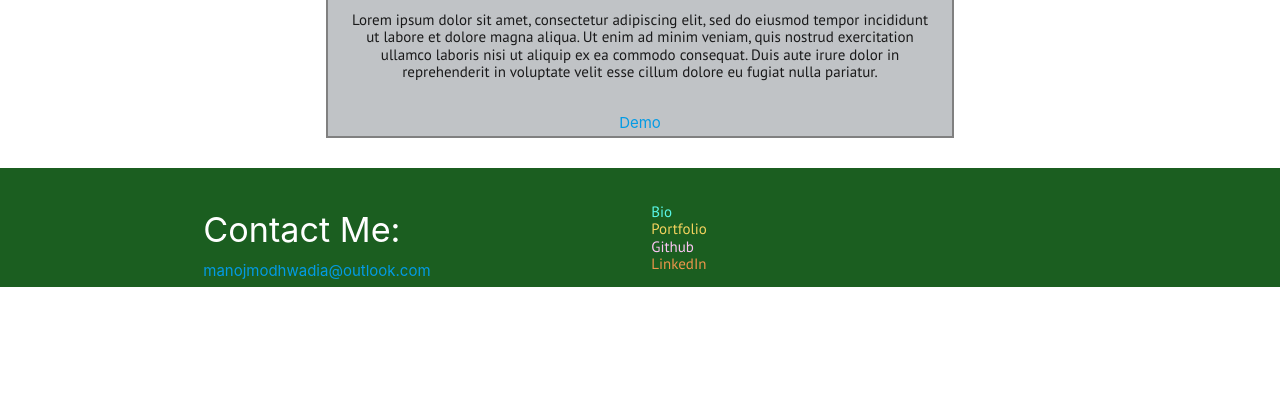
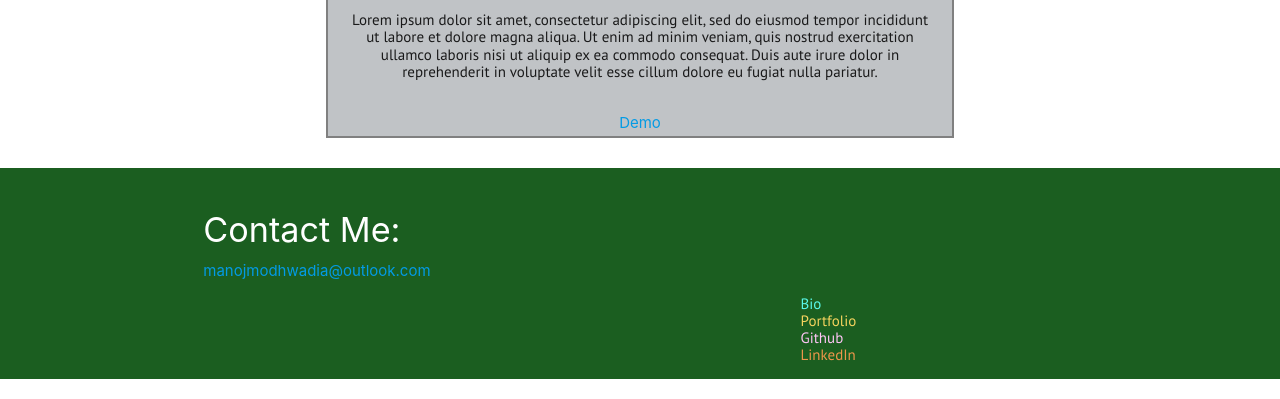
Before and after one commit to Muffinman75/Portfolio, a website: page index.html in a window 1280 px wide. Shown: the part 2832-3231 px from the top of the page. Before the commit the page ends 3139 px from the top, so only its background shows below. Drawn offline with nearby package versions, Linux system fonts and the light colour scheme.

Commit message:
positioned elements in footer

```diff
--- a/index.html
+++ b/index.html
@@ -104,7 +104,7 @@
                     <h4 class="white-text">Contact Me:</h4>
                     <a class="center" href="mailto:manojmodhwadia@outlook.com">manojmodhwadia@outlook.com</a>
                 </div>
-                <div class="col l4 s12">
+                <div class="col l4 offset-l8 s12">
                     <ul>
                         <li><a class="navLink1 right-align" href="#bio">Bio</a></li>
                         <li><a class="navLink2 right-align" href="#portfolio">Portfolio</a></li>
```
